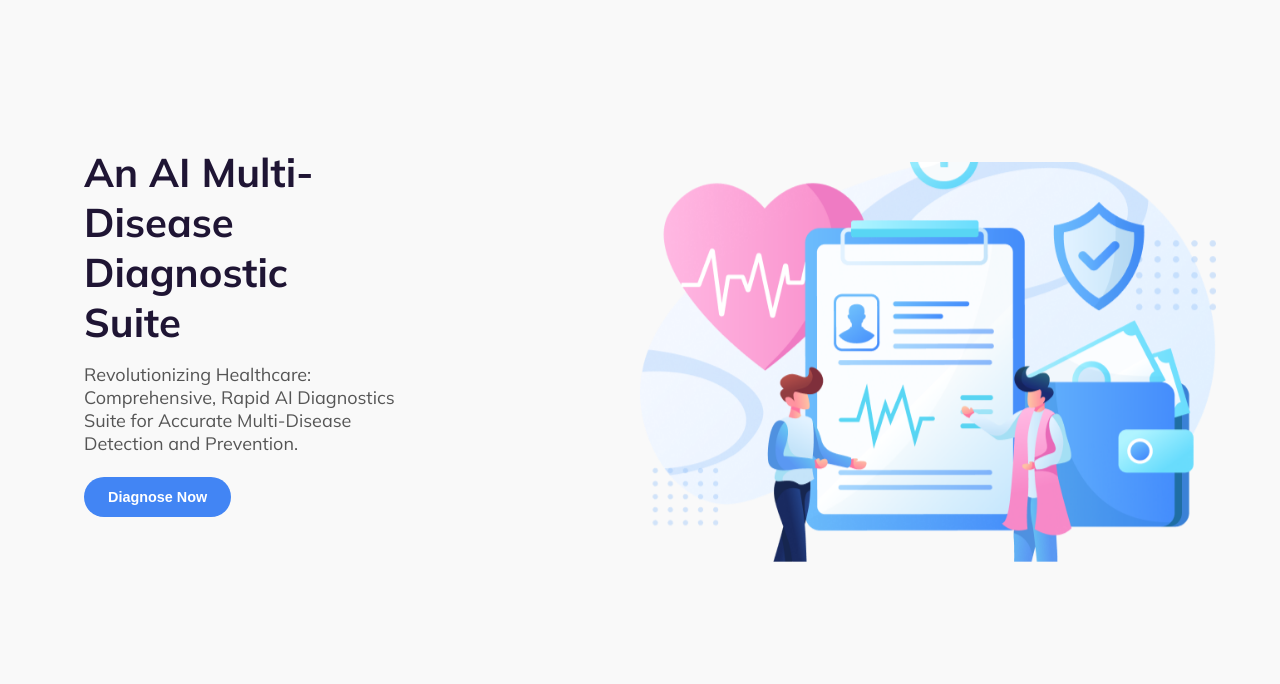
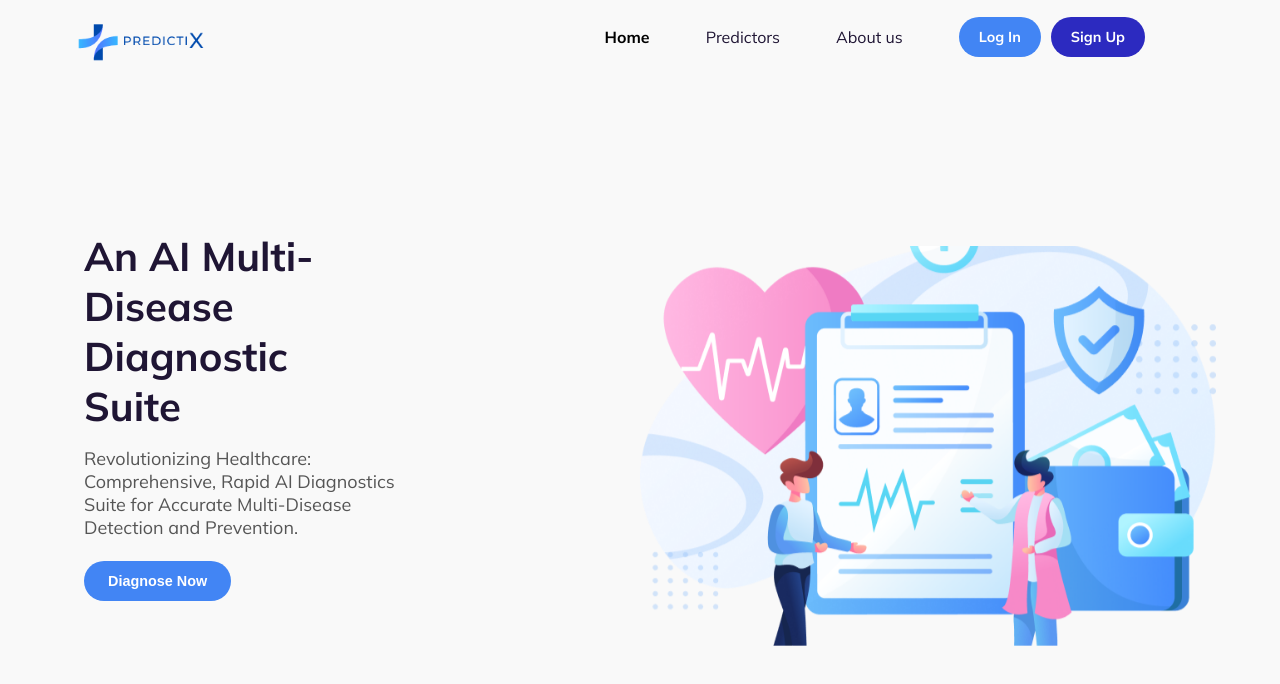
Before and after one commit to HarshPriyadarshi18/MediPredict, a React (Vite) app in the folder Frontend/: page / in a window 1280 px wide. Shown: the top 684 px of the page. Built offline with nearby package versions, Linux system fonts and the light colour scheme; no server answers.

Commit message:
Made NavBar component

```diff
--- a/Frontend/src/App.jsx
+++ b/Frontend/src/App.jsx
@@ -1,8 +1,10 @@
 import React from 'react'
 import HomePage from './pages/HomePage'
+import Navbar from './components/Navbar'
 const App = () => {
   return (
     <div>
+      <Navbar/>
       <HomePage/>
     </div>
   )
--- a/Frontend/src/components/Navbar.jsx
+++ b/Frontend/src/components/Navbar.jsx
@@ -1,11 +1,177 @@
-import React from 'react'
+import React, { useContext, useEffect, useState } from "react";
 
-const Navbar = () => {
+import { NavLink, useNavigate } from "react-router-dom";
+import { FaBars, FaTimes } from "react-icons/fa"; // Import FaTimes for the cross icon
+import logo from "../assets/PredictiX_main_logo.png";
+import { UserContext } from "../context/UserContext";
+import { toast, ToastContainer } from "react-toastify";
+import "react-toastify/dist/ReactToastify.css";
+
+const Navbar =() =>{
+  const { userInfo, setUserInfo } = useContext(UserContext);
+  const [isMobile, setIsMobile] = useState(false);
+  const navigate = useNavigate();
+
+  useEffect(() => {
+    fetchProfile();
+
+    const handleResize = () => {
+      if (window.innerWidth > 954 && isMobile) {
+        setIsMobile(false);
+      }
+    };
+
+    window.addEventListener("resize", handleResize);
+    return () => {
+      window.removeEventListener("resize", handleResize);
+    };
+  }, [isMobile]);
+
+  const fetchProfile = async () => {
+    try {
+      const response = await fetch(
+        "http://localhost:8080/api/v1/users/profile",
+        {
+          credentials: "include",
+        }
+      );
+      if (response.ok) {
+        const userData = await response.json();
+        setUserInfo(userData);
+      } else {
+        setUserInfo(null);
+      }
+    } catch (error) {
+      console.error("Error fetching profile:", error);
+      setUserInfo(null);
+    }
+  };
+
+  const logout = async () => {
+    try {
+      const response = await fetch(
+        "http://localhost:8080/api/v1/users/logout",
+        {
+          credentials: "include",
+          method: "POST",
+        }
+      );
+      if (response.ok) {
+        setUserInfo(null);
+        toast.success("You have been logged out successfully!", {
+          autoClose: 2000,
+        });
+        setTimeout(() => {
+          navigate("/");
+        }, 2000);
+      } else {
+        console.error("Logout failed with status:", response.status);
+      }
+    } catch (error) {
+      console.error("Logout failed with error:", error);
+    }
+  };
+
+  const isLoggedIn = userInfo?.data?.username;
+
+  const toggleMobileMenu = () => {
+    setIsMobile(!isMobile);
+  };
+
+  const handleLinkClick = () => {
+    if (isMobile) {
+      setIsMobile(false);
+    }
+  };
+
   return (
-    <div>
-
-    </div>
-  )
+    <nav className="navbar">
+      <ToastContainer
+        position="top-right"
+        autoClose={3000}
+        hideProgressBar={false}
+        newestOnTop={false}
+        closeOnClick
+        rtl={false}
+        pauseOnFocusLoss
+        draggable
+        pauseOnHover
+      />
+      <div className="navbar-logo">
+        <img src={logo} alt="PredictiX" />
+      </div>
+      <div className={`navbar-links ${isMobile ? "mobile active" : ""}`}>
+        <NavLink
+          to="/"
+          className={({ isActive }) =>
+            isActive ? "navbar-link active" : "navbar-link"
+          }
+          onClick={handleLinkClick}
+        >
+          Home
+        </NavLink>
+        <NavLink
+          to="/predictors"
+          className={({ isActive }) =>
+            isActive ? "navbar-link active" : "navbar-link"
+          }
+          onClick={handleLinkClick}
+        >
+          Predictors
+        </NavLink>
+        <NavLink
+          to="/about"
+          className={({ isActive }) =>
+            isActive ? "navbar-link active" : "navbar-link"
+          }
+          onClick={handleLinkClick}
+        >
+          About us
+        </NavLink>
+        {isLoggedIn ? (
+          <div className={`navbar-auth ${isMobile ? "mobile" : ""}`}>
+            <span
+              style={{
+                fontFamily: "Arial, sans-serif",
+                fontWeight: "bold",
+                fontSize: "1.2rem",
+              }}
+            >
+              Hello, {userInfo.data.username}
+            </span>
+            <NavLink
+              to="/"
+              onClick={logout}
+              className="btn btn-logout"
+              style={{ cursor: "pointer" }}
+            >
+              Logout
+            </NavLink>
+          </div>
+        ) : (
+          <div className={`navbar-auth ${isMobile ? "mobile" : ""}`}>
+            <NavLink
+              to="/login"
+              className="btn btn-login"
+              onClick={handleLinkClick}
+            >
+              Log In
+            </NavLink>
+            <NavLink
+              to="/signup"
+              className="btn btn-signup"
+              onClick={handleLinkClick}
+            >
+              Sign Up
+            </NavLink>
+          </div>
+        )}
+      </div>
+      <div className="hamburger" onClick={toggleMobileMenu}>
+        {isMobile ? <FaTimes size={30} /> : <FaBars size={30} />}
+      </div>
+    </nav>
+  );
 }
 
-export default Navbar
+export default Navbar;
```
